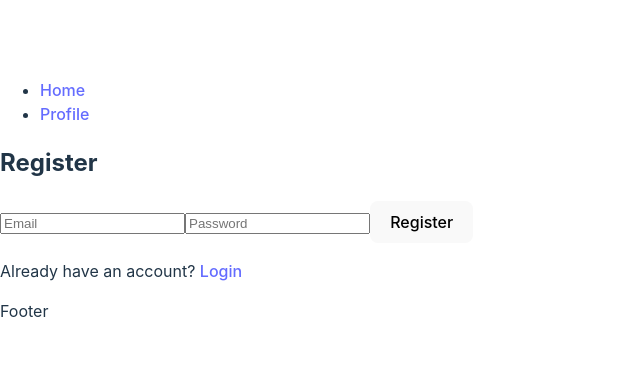
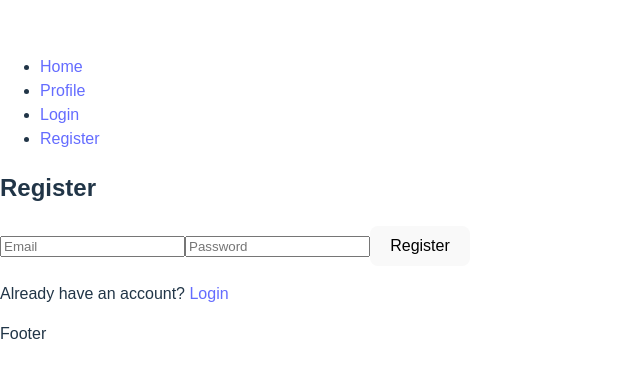
Before and after one commit to sajjadabd/newsapi-frontend, a React app: page /register in a window 1280 px wide. Shown: the part 208-586 px from the top of the page, without its empty margins (0-640 px from the left). Built offline with nearby package versions, Linux system fonts and the light colour scheme; the HTML template or start-up script is replaced by a standard one.

Commit message:
config and implement styled-components

```diff
--- a/package.json
+++ b/package.json
@@ -13,7 +13,8 @@
     "axios": "^1.4.0",
     "react": "^18.2.0",
     "react-dom": "^18.2.0",
-    "react-router-dom": "^6.15.0"
+    "react-router-dom": "^6.15.0",
+    "styled-components": "^6.0.7"
   },
   "devDependencies": {
     "@types/react": "^18.2.15",
--- a/src/App.tsx
+++ b/src/App.tsx
@@ -3,7 +3,7 @@
 import { BrowserRouter, Route, Routes } from 'react-router-dom';
 
 import Header from './components/Layout/Header';
-import Footer from './components/Layout/Footer';
+import Footer from './components/Footer/Footer';
 
 import Home from './pages/Home';
 import Profile from './pages/Profile';
@@ -11,9 +11,15 @@ import Profile from './pages/Profile';
 import Login from './pages/Auth/Login';
 import Register from './pages/Auth/Register';
 
+import { ThemeProvider } from 'styled-components';
+import GlobalStyles from './styles/GlobalStyles';
+import theme from './styles/Theme';
+
 
 function App() {
   return (
+    <ThemeProvider theme={theme}>
+      <GlobalStyles />
       <BrowserRouter>
         <Header />
 
@@ -26,6 +32,7 @@ function App() {
 
         <Footer />
       </BrowserRouter>
+    </ThemeProvider>
   );
 }
 
--- a/src/components/Layout/Header.tsx
+++ b/src/components/Layout/Header.tsx
@@ -7,6 +7,8 @@ export default function Header () {
         <ul>
           <li><Link to="/">Home</Link></li>
           <li><Link to="/profile">Profile</Link></li>
+          <li><Link to="/login">Login</Link></li>
+          <li><Link to="/register">Register</Link></li>
         </ul>
       </nav>
     </header>
--- a/src/pages/Auth/Register.tsx
+++ b/src/pages/Auth/Register.tsx
@@ -3,12 +3,20 @@ import { Link } from 'react-router-dom';
 import axios from 'axios';
 
 function Register() {
+
+  const [username, setUsername] = useState('');
   const [email, setEmail] = useState('');
   const [password, setPassword] = useState('');
+  const [passwordConfirmation, setPasswordConfirmation] = useState('');
 
   const handleRegister = async () => {
     try {
-      const response = await axios.post('/api/register', { email, password });
+      const response = await axios.post('/api/register', {
+        username,
+        email,
+        password,
+        passwordConfirmation
+      })
       // Handle success (e.g., redirect to login page)
     } catch (error) {
       console.error('Registration failed:', error);
--- /dev/null
+++ b/src/styles/GlobalStyles.tsx
@@ -0,0 +1,12 @@
+import { createGlobalStyle } from 'styled-components';
+
+const GlobalStyles = createGlobalStyle`
+  body {
+    font-family: ${({ theme }) => theme.fontFamily};
+    margin: 0;
+    padding: 0;
+    /* Add more global styles */
+  }
+`;
+
+export default GlobalStyles;
--- /dev/null
+++ b/src/styles/Theme.tsx
@@ -0,0 +1,8 @@
+const theme = {
+  primaryColor: '#007bff',
+  secondaryColor: '#6c757d',
+  fontFamily: 'Arial, sans-serif',
+  // ... other theme variables
+};
+
+export default theme;
```
Also changed, not shown: src/components/Footer/StyledFooter.tsx (added, +7 -0 lines), src/components/Footer/Footer.tsx (renamed from src/components/Layout/Footer.tsx), 1 other file (tests, documents, lock files or other folders). Lines whose indentation alone changed are shown as unchanged.
